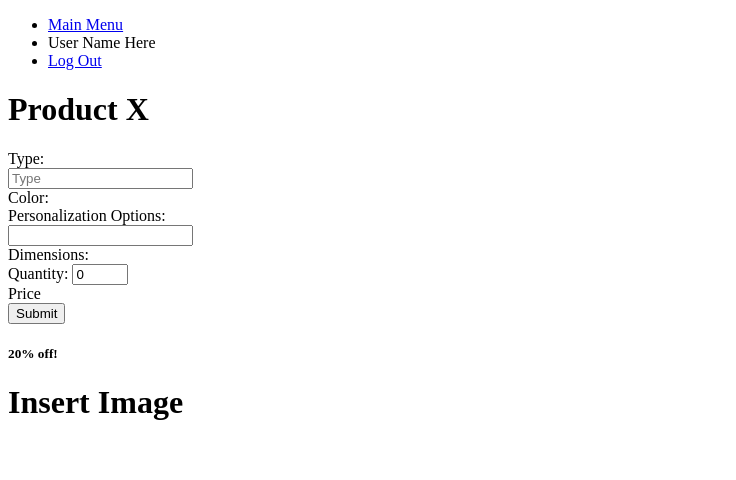
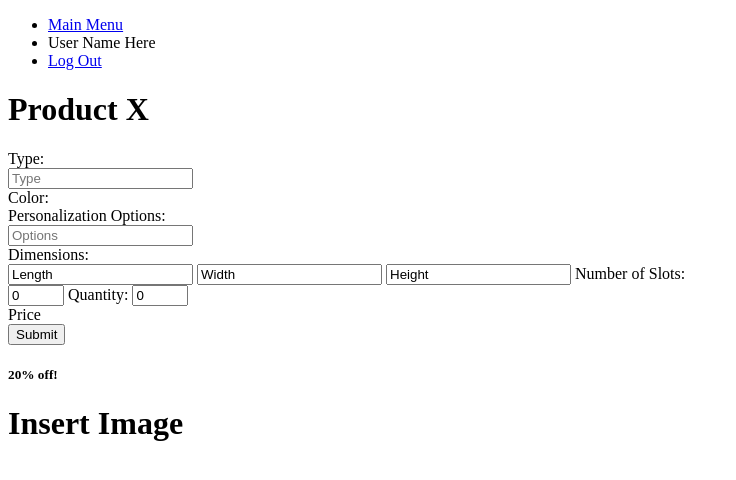
Before and after one commit to giovahkiin/gamma-omi-sigma, a PHP site: page /Product_Page.php in a window 1280 px wide. Shown: the top 480 px of the page, without its empty margins (0-736 px from the left). Run offline with PHP 8.4, Linux system fonts and the light colour scheme.

Commit message:
New fixes from CJ, merge Add_Product PHP-SQL with CJ's changes

```diff
--- a/Add_Order.php
+++ b/Add_Order.php
@@ -51,6 +51,9 @@
                     </form>
                     </div>
 
+                    Is it a Gift?<br>
+                    <input type="checkbox" name="isGift" value="yes">Yes<br>
+
                     <div id="submit">
                         <form action=Add_Order_2.php>
                         <input type="submit" value ="Proceed">
--- a/Add_Order_2.php
+++ b/Add_Order_2.php
@@ -25,10 +25,6 @@
                         <form>
                         Product ID<br>
                         <input type="text" name="ProductID" placeholder="Product ID"><br>
-
-
-                        Is it a Gift?<br>
-                        <input type="checkbox" name="isGift" value="yes">Yes<br>
                         </form>
                     </div>
 
@@ -51,7 +47,7 @@
                     <div id ="rightforms">
                         <form>
                         Personalization Limit:<br>
-                        <input type = "number" name="pLimit" value ="0" min="0" max = "99"> <br>
+                        <input type = "text" name="pLimit" placeholder="Personalization Limit"> <br>
 
                         Quantity:<br>
                         <input type = "number" name="Quantity" value ="0" min="0" max = "99"> <br>
--- a/Product_Page.php
+++ b/Product_Page.php
@@ -33,9 +33,15 @@
 
                     Personalization Options:<br>
                     <!-- This too is a placeholder since drop down buttons require css-->
-                    <input type = "text" name ="Options" placeholer ="Options"><br>
+                    <input type = "text" name ="Options" placeholder ="Options"><br>
 
                     Dimensions:<br>
+                    <input type="text" name="length" value="Length">
+                    <input type="text" name="width" value="Width">
+                    <input type="text" name="height" value="Height">
+
+                    Number of Slots: <br>
+                    <input type="number" name="slots" value="0" min="1" max="99">
 
                     Quantity:
                     <input type = "number" name="Quantity" value ="0" min="1" max = "99"> <br>
--- a/Update_Item.php
+++ b/Update_Item.php
@@ -23,8 +23,6 @@
                 <div id = "left">
                         <div id="leftforms">
                         <form>
-                        Product ID:<br>
-                        <input type="text" name="productID" value="Product ID"><br>
 
                         Product Line:<br>
                         <input type="text" name="productLine" value="Name"><br>
@@ -36,6 +34,9 @@
                         <input type="text" name="length" value="Length">
                         <input type="text" name="width" value="Width">
                         <input type="text" name="height" value="Height">
+
+                        Number of Slots:<br>
+                        <input type="number" name="slots" value="0" min="1" max="99">
                         </form>
                         </div>
 
```
Also changed, not shown: Add_Product.php (+9 -6 lines), Main_Menu.php (+4 -3 lines).
